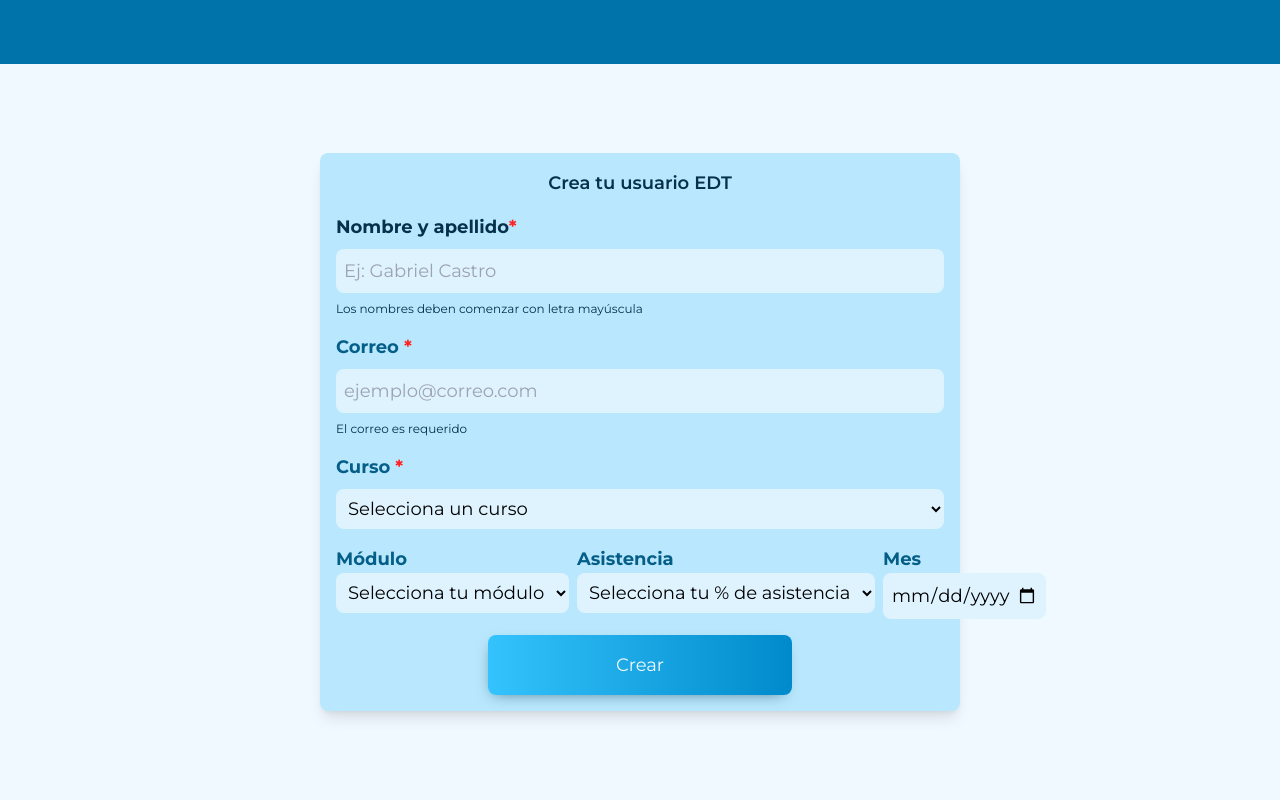
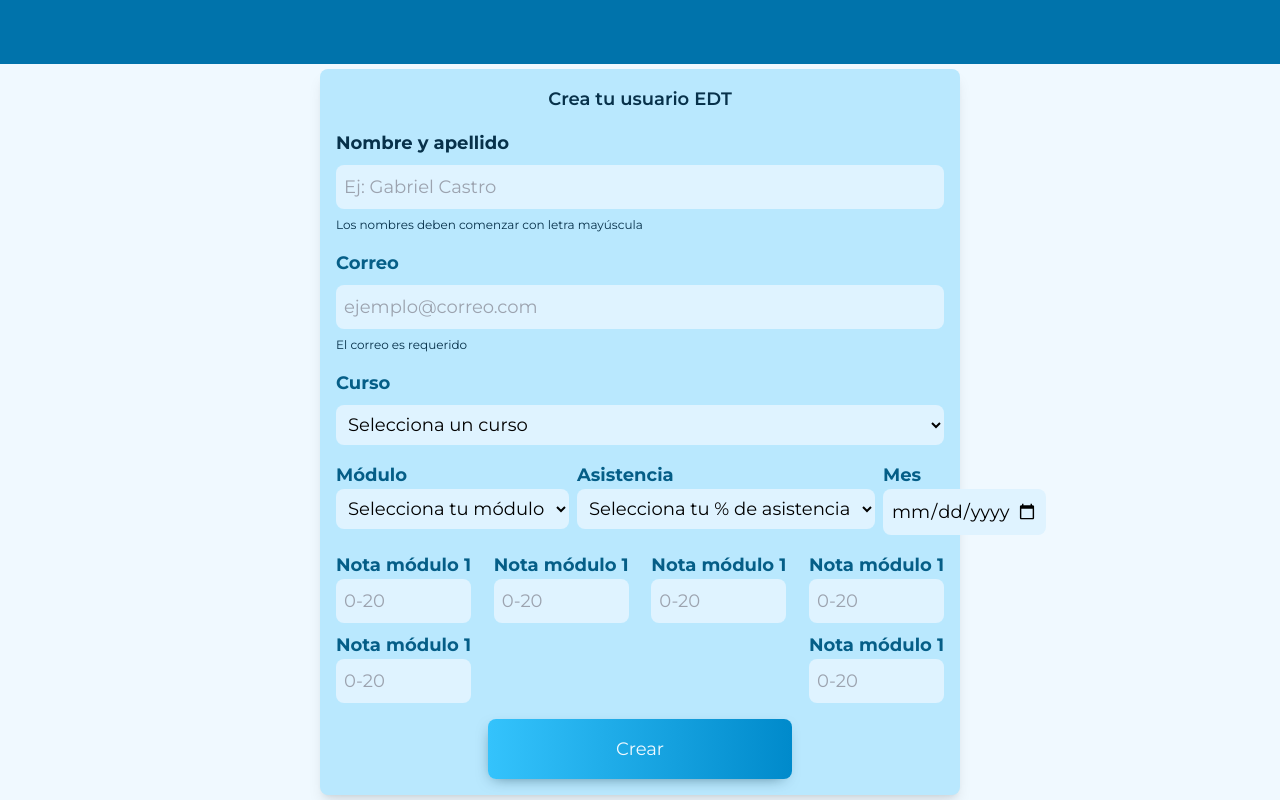
Before and after one commit to GabrielCastroV/Virtual-Assistant-Web, a website: page views/create/index.html in a window 1280 px wide. Drawn offline with Linux system fonts and the light colour scheme.

Commit message:
form improved

```diff
--- a/views/create/index.html
+++ b/views/create/index.html
@@ -19,7 +19,7 @@
             <h1 id="title" class="flex justify-center font-semibold text-allports-950">Crea tu usuario EDT</h1>
             <div class="flex flex-col gap-2">
                 <label for="name-input" class="font-bold text-allports-950">
-                    Nombre y apellido<span class="text-red-500">*</span>
+                    Nombre y apellido
                 </label>
                 <input type="text"
                 name="name-input"
@@ -32,7 +32,7 @@
             </div>
             <div class="flex flex-col gap-2">
                 <label for="email-input" class="font-bold text-allports-800">
-                    Correo <span class="text-red-500">*</span>
+                    Correo
                 </label>
                 <input type="email"
                 name="email-input"
@@ -45,7 +45,7 @@
             </div>
             <div class="flex flex-col gap-2">
                 <label for="course-input" class="font-bold text-allports-800">
-                    Curso <span class="text-red-500">*</span>
+                    Curso
                 </label>
                 <select name="course-input" id="course-input" class="rounded-lg p-2 bg-allports-100 duration-75 outline-none focus:outline-allports-700">
                     <option value="" selected disabled>Selecciona un curso</option>
@@ -92,6 +92,39 @@
                     <input type="date" max="2024-12-31" min="2023-01-01" name="date-input" id="date-input" class="rounded-lg p-2 bg-allports-100 outline-none duration-75 focus:outline-allports-700">
                 </div>
             </div>
+            <div id="notes" class="flex flex-wrap justify-between gap-2">
+                <div class="flex flex-col w-full md:w-auto">
+                    <label for="note-input" class="font-bold text-allports-800">
+                        Nota módulo 1</label>
+                    <input id="nota-1" placeholder="0-20" name="note-input" class="rounded-lg p-2 bg-allports-100 outline-none duration-75 focus:outline-allports-700" type="number" max="20" min="0">
+                </div>
+                <div class="flex flex-col w-full md:w-auto">
+                    <label for="note-input" class="font-bold text-allports-800">
+                        Nota módulo 1</label>
+                    <input id="nota-1" placeholder="0-20" name="note-input" class="rounded-lg p-2 bg-allports-100 outline-none duration-75 focus:outline-allports-700" type="number" max="20" min="0">
+                </div>
+                <div class="flex flex-col w-full md:w-auto">
+                    <label for="note-input" class="font-bold text-allports-800">
+                        Nota módulo 1</label>
+                    <input id="nota-1" placeholder="0-20" name="note-input" class="rounded-lg p-2 bg-allports-100 outline-none duration-75 focus:outline-allports-700" type="number" max="20" min="0">
+                </div>
+                <div class="flex flex-col w-full md:w-auto">
+                    <label for="note-input" class="font-bold text-allports-800">
+                        Nota módulo 1</label>
+                    <input id="nota-1" placeholder="0-20" name="note-input" class="rounded-lg p-2 bg-allports-100 outline-none duration-75 focus:outline-allports-700" type="number" max="20" min="0">
+                </div>
+                <div class="flex flex-col w-full md:w-auto">
+                    <label for="note-input" class="font-bold text-allports-800">
+                        Nota módulo 1</label>
+                    <input id="nota-1" placeholder="0-20" name="note-input" class="rounded-lg p-2 bg-allports-100 outline-none duration-75 focus:outline-allports-700" type="number" max="20" min="0">
+                </div>
+                <div class="flex flex-col w-full md:w-auto">
+                    <label for="note-input" class="font-bold text-allports-800">
+                        Nota módulo 1</label>
+                    <input id="nota-1" placeholder="0-20" name="note-input" class="rounded-lg p-2 bg-allports-100 outline-none duration-75 focus:outline-allports-700" type="number" max="20" min="0">
+                </div>
+
+            </div>
             <button class="btn disabled:cursor-not-allowed md:w-2/4 md:mx-auto select-none text-allports-50 bg-gradient-to-r from-allports-400 to-allports-600 rounded-lg p-4 hover:from-allports-500 hover:to-allports-700">Crear</button>
         </form>
     </div>
--- a/views/login/index.js
+++ b/views/login/index.js
@@ -19,7 +19,7 @@ form.addEventListener('submit', async e => {
         loader.classList.add('hidden');
         loader.classList.remove('flex');
         btn.classList.remove('hidden');
-
+        window.location.pathname = '/dashboard/';
     } catch (error) {
         loader.classList.add('hidden');
         loader.classList.remove('flex');
```
Also changed, not shown: views/login/index.html (+1 -1 lines), views/styles/output.css.
